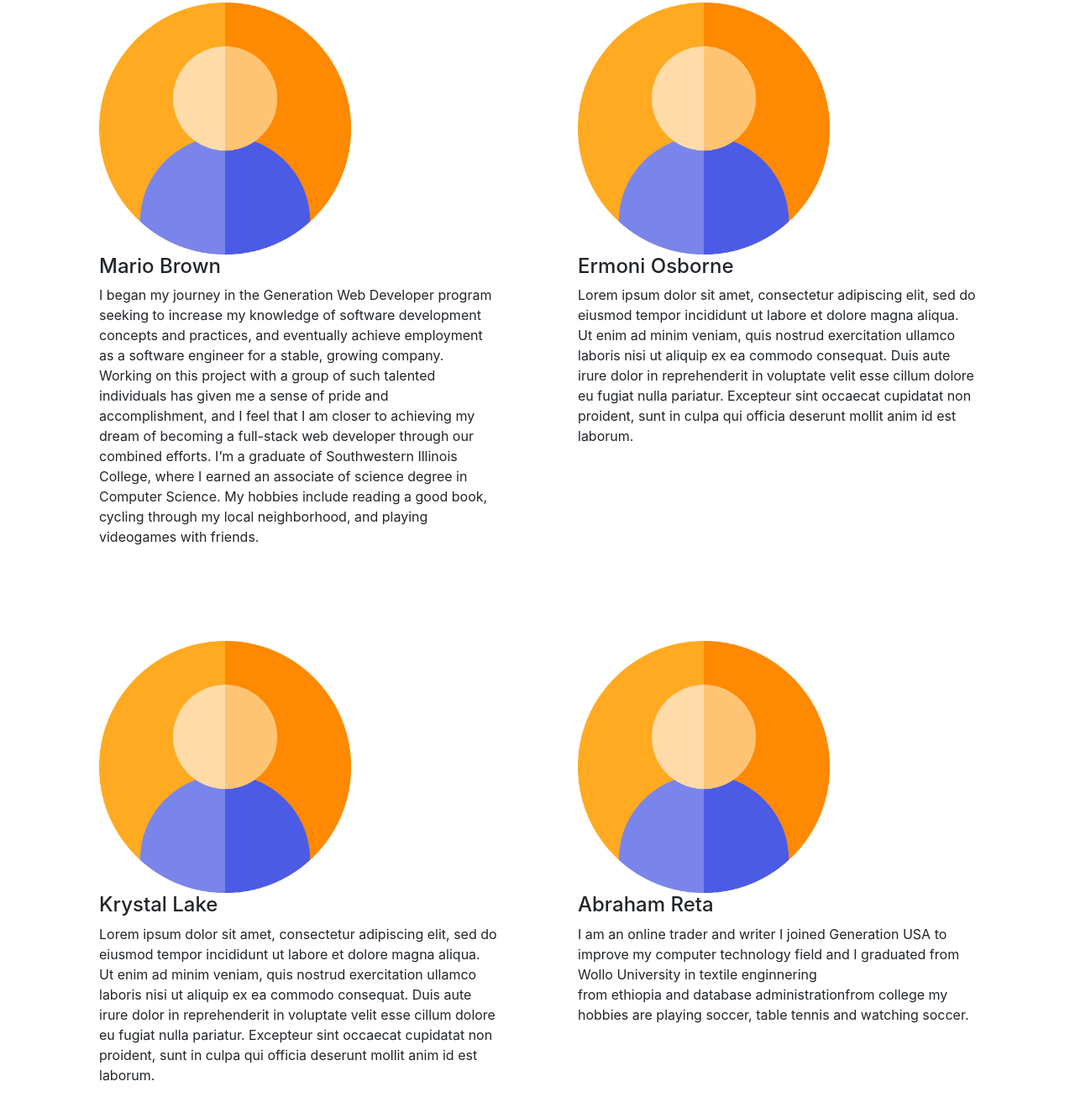
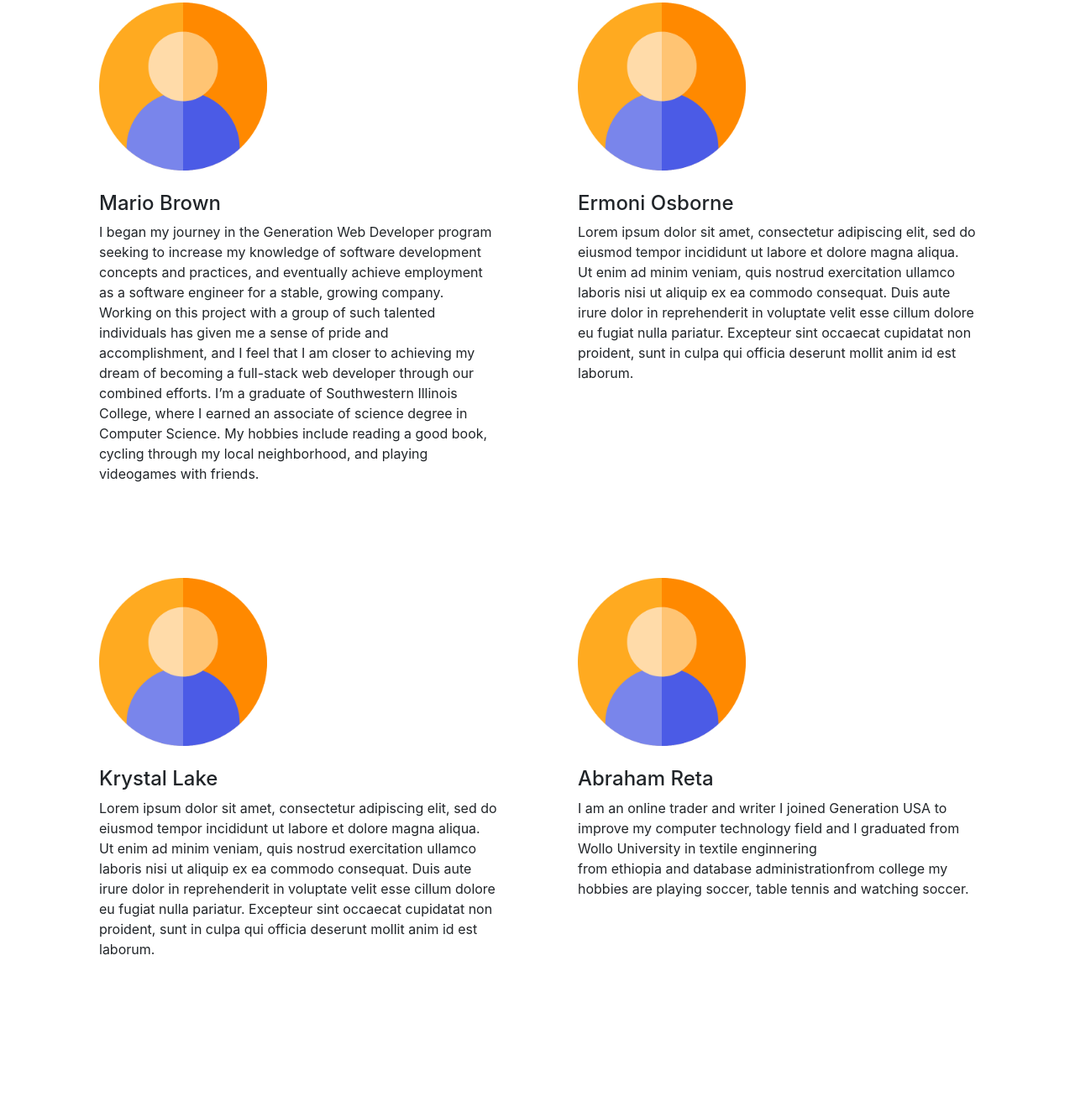
Before and after one commit to Ellesair/bookStore, a plain HTML site: page about.html in a window 1280 px wide. Shown: the part 1051-2376 px from the top of the page at 84% size. Drawn offline with nearby package versions, Linux system fonts and the light colour scheme; files whose address does not match are found by name.

Commit message:
made bio images smaller

```diff
--- a/about.html
+++ b/about.html
@@ -104,14 +104,14 @@
       </section>
 
       <!--About Us Individual Descriptions-->
-      <div class="container">
+      <div class="container" id="bio-container">
       <div class="row">
-        <div class="col-6 px-5 py-5">
+        <div class="col-6 px-5 py-5 user-bio">
           <img class="imgs" src="img/user.png">
           <h4>Mario Brown</h4>
           <p>I began my journey in the Generation Web Developer program seeking to increase my knowledge of software development concepts and practices, and eventually achieve employment as a software engineer for a stable, growing company. Working on this project with a group of such talented individuals has given me a sense of pride and accomplishment, and I feel that I am closer to achieving my dream of becoming a full-stack web developer through our combined efforts. I’m a graduate of Southwestern Illinois College, where I earned an associate of science degree in Computer Science. My hobbies include reading a good book, cycling through my local neighborhood, and playing videogames with friends.</p>
           </div>
-        <div class="col-6 px-5 py-5">
+        <div class="col-6 px-5 py-5 user-bio">
           <img class="imgs" src="img/user.png">
           <h4>Ermoni Osborne</h4>
           <p>Lorem ipsum dolor sit amet, consectetur adipiscing elit, sed do eiusmod tempor incididunt ut labore et dolore magna aliqua. Ut enim ad minim veniam, quis nostrud exercitation ullamco laboris nisi ut aliquip ex ea commodo consequat. Duis aute irure dolor in reprehenderit in voluptate velit esse cillum dolore eu fugiat nulla pariatur. Excepteur sint occaecat cupidatat non proident, sunt in culpa qui officia deserunt mollit anim id est laborum.</p>
@@ -119,12 +119,12 @@
 
       </div>
         <div class="row">
-        <div class="col-6 px-5 py-5">
+        <div class="col-6 px-5 py-5 user-bio">
           <img class="imgs" src="img/user.png">
           <h4>Krystal Lake</h4>
           <p>Lorem ipsum dolor sit amet, consectetur adipiscing elit, sed do eiusmod tempor incididunt ut labore et dolore magna aliqua. Ut enim ad minim veniam, quis nostrud exercitation ullamco laboris nisi ut aliquip ex ea commodo consequat. Duis aute irure dolor in reprehenderit in voluptate velit esse cillum dolore eu fugiat nulla pariatur. Excepteur sint occaecat cupidatat non proident, sunt in culpa qui officia deserunt mollit anim id est laborum.</p>
         </div>
-        <div class="col-6 px-5 py-5">
+        <div class="col-6 px-5 py-5 user-bio">
           <img class="imgs" src="img/user.png">
           <h4>Abraham Reta</h4>
           <p>I am an online trader and writer I joined Generation USA to improve my computer technology field and I graduated from Wollo University in textile enginnering <br>from ethiopia and database administrationfrom college my hobbies are playing soccer, table tennis and watching soccer.</p>
--- a/css/styles.css
+++ b/css/styles.css
@@ -3,6 +3,18 @@ body {
   padding-bottom: 20px;
 
 }
+
+.imgs {
+  max-width: 200px;
+  height: auto;
+  margin: auto;
+  padding-bottom: 25px;
+}
+
+#bio-container {
+  padding-bottom: 100px;
+}
+
 
 /* Begin Navbar CSS */
 
```
